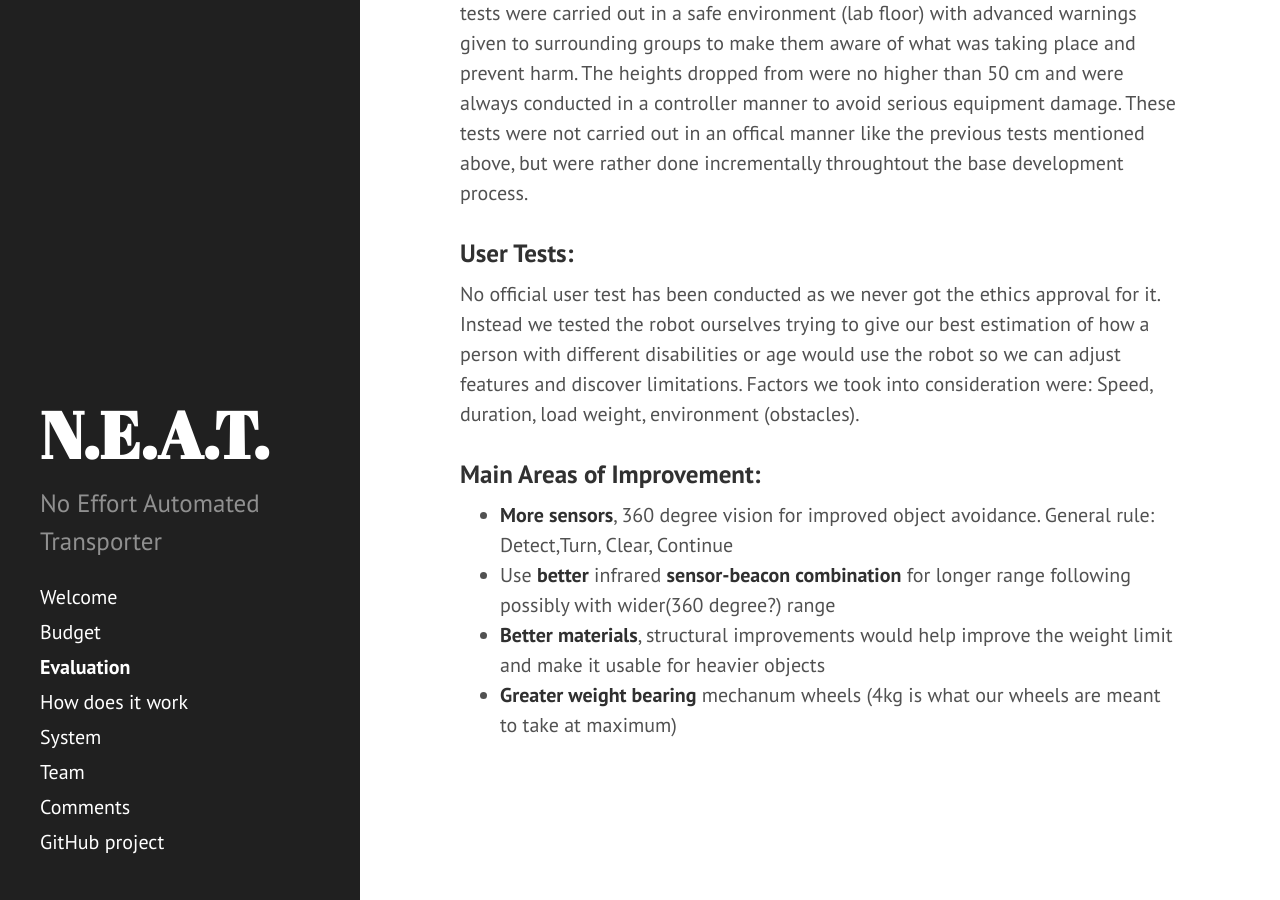
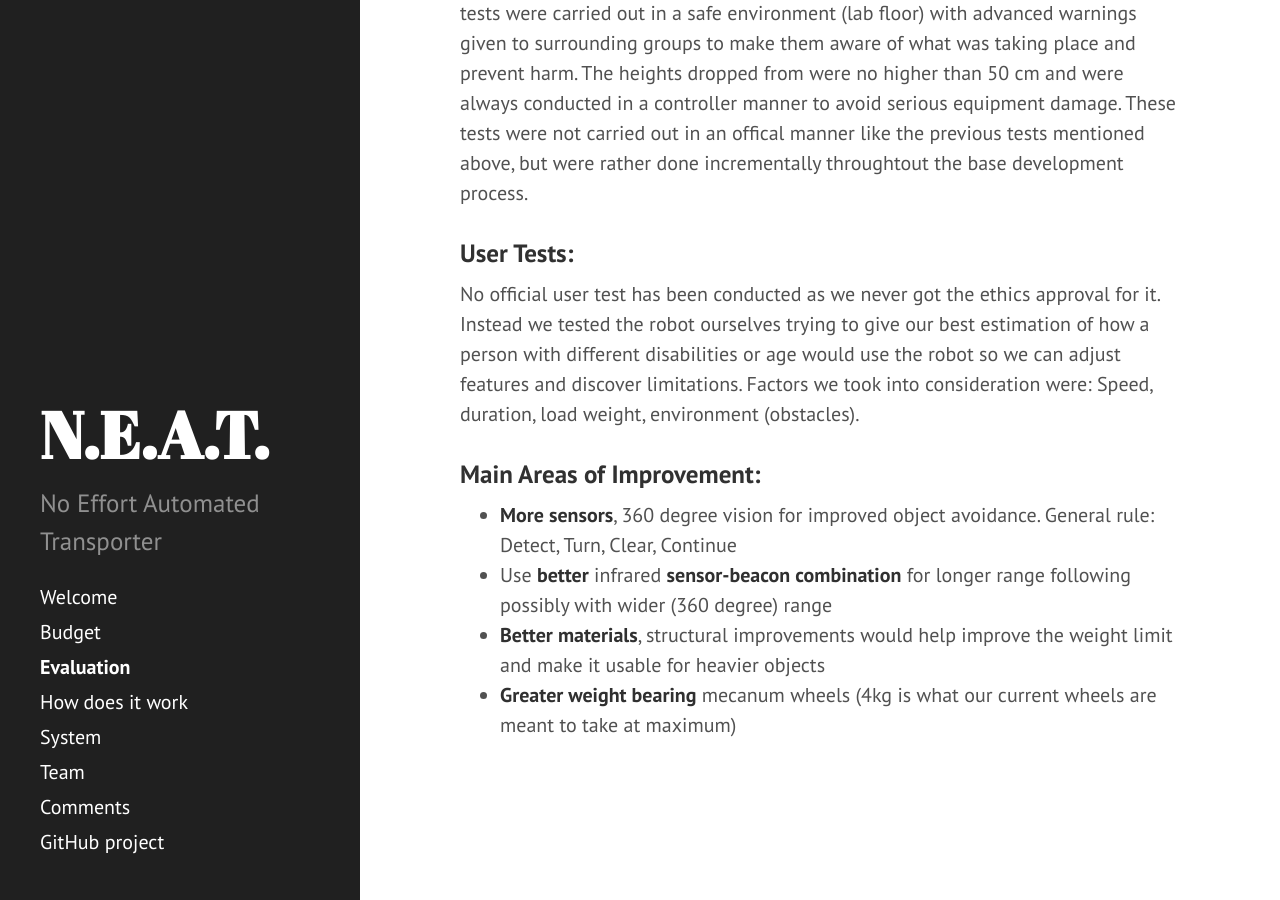
Before and after one commit to okapeng/sdp2020-group2, a Jekyll site: the page built from _pages/evaluation.md, in a window 1280 px wide and 900 px high, scrolled down 2908 px. Built offline with Jekyll 4.4.1, drawn with Linux system fonts in a browser that asks for light colours.

Commit message:
Update evaluation.md

```diff
--- a/_pages/evaluation.md
+++ b/_pages/evaluation.md
@@ -40,7 +40,7 @@ permalink: /evaluation/
 
 ### Main Areas of Improvement:
 
-  * **More sensors**, 360 degree vision for improved object avoidance. General rule: Detect,Turn, Clear, Continue
-  * Use **better** infrared **sensor-beacon combination** for longer range following possibly with wider(360 degree?) range
+  * **More sensors**, 360 degree vision for improved object avoidance. General rule: Detect, Turn, Clear, Continue
+  * Use **better** infrared **sensor-beacon combination** for longer range following possibly with wider (360 degree) range
   * **Better materials**, structural improvements would help improve the weight limit and make it usable for heavier objects
-  * **Greater weight bearing** mechanum wheels (4kg is what our wheels are meant to take at maximum)
+  * **Greater weight bearing** mecanum wheels (4kg is what our current wheels are meant to take at maximum)
```
